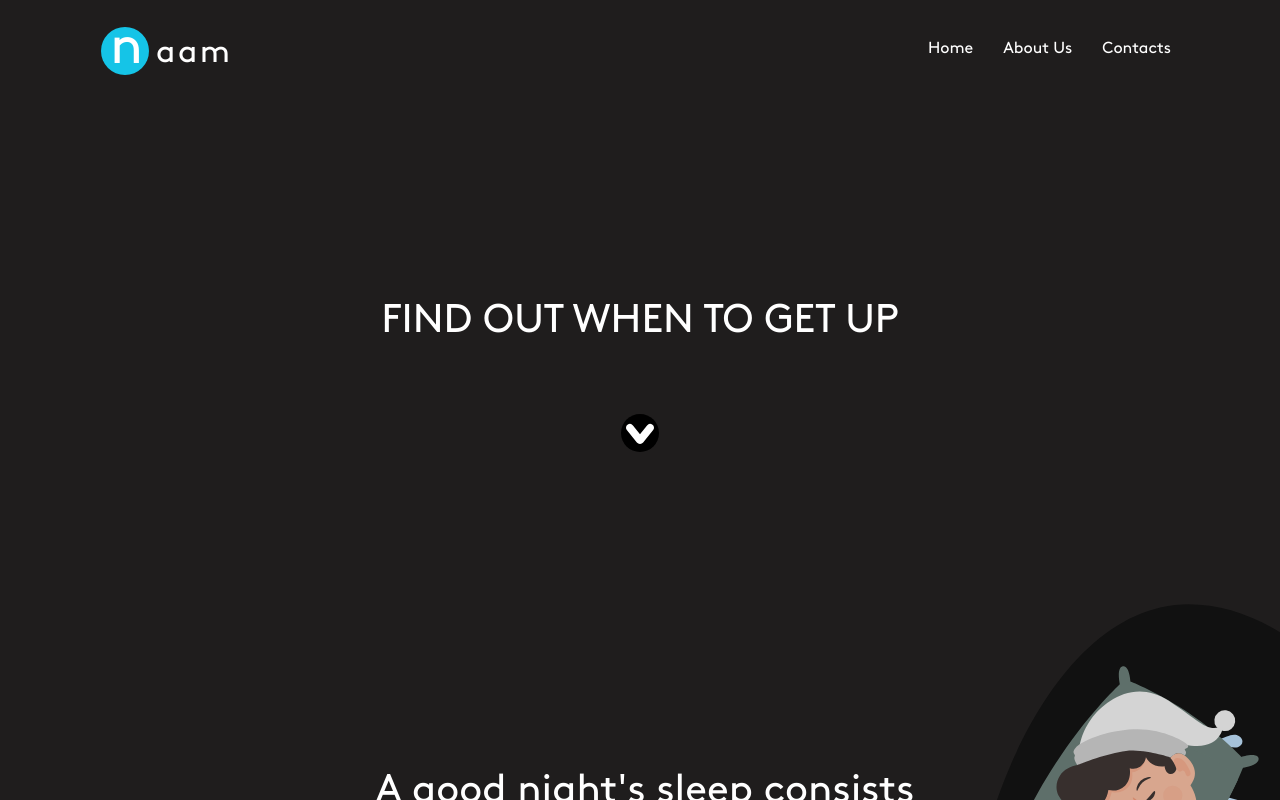
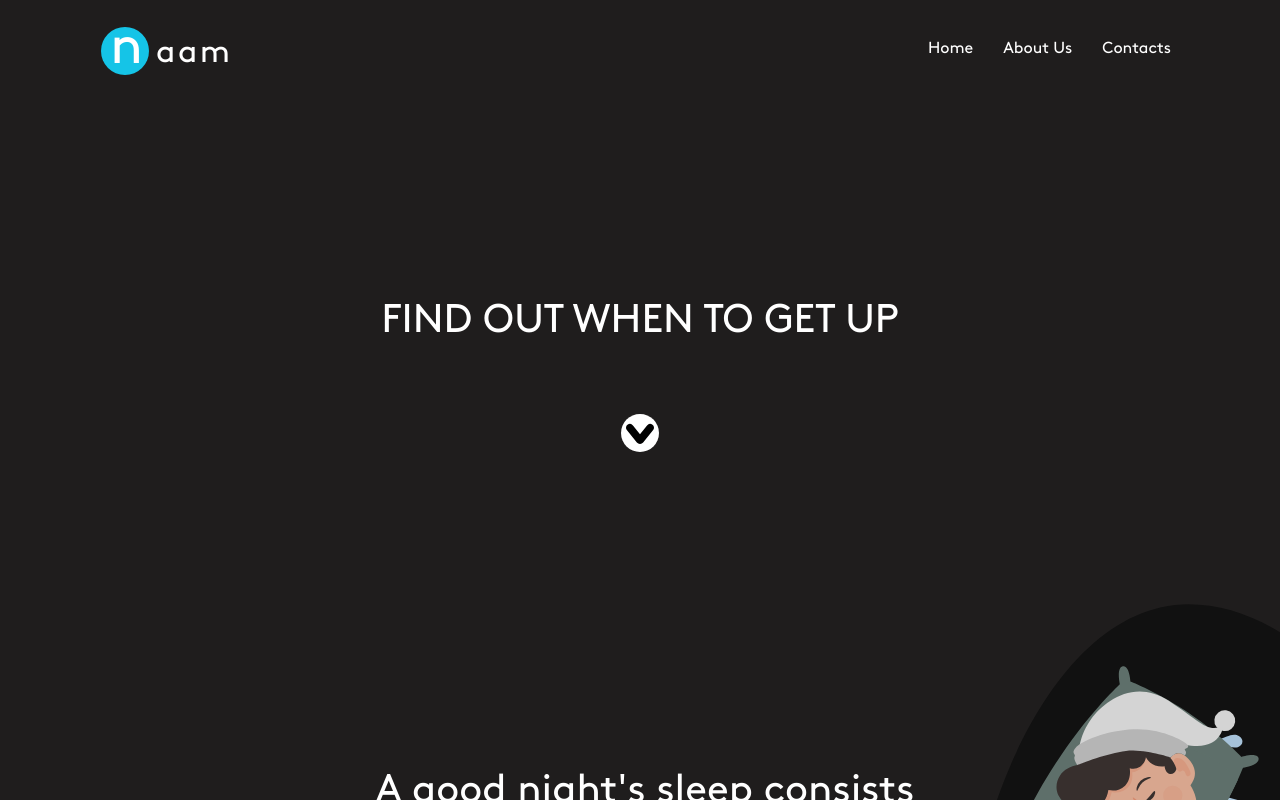
Before and after one commit to muhammadkamel/naam, a plain HTML site: page index.html in a window 1280 px wide. Shown: the top 800 px of the page. Drawn offline with Linux system fonts and the light colour scheme.

Commit message:
Changed color

```diff
--- a/index.html
+++ b/index.html
@@ -48,8 +48,8 @@
 			<a href="#go">
 				<svg xmlns="http://www.w3.org/2000/svg" width="38" height="38" viewBox="0 0 38 38">
 					<g id="arrow" transform="translate(1790.806 3340.806) rotate(180)">
-						<circle id="Ellipse_6" data-name="Ellipse 6" cx="19" cy="19" r="19" transform="translate(1752.806 3302.806)" fill="#000000"/>
-						<path id="Union_3" data-name="Union 3" d="M1.494,19.2a3.692,3.692,0,0,1-.67-5.289L10.867,1.448A3.93,3.93,0,0,1,14,0a3.927,3.927,0,0,1,3.133,1.447L27.177,13.913a3.691,3.691,0,0,1-.67,5.288,3.966,3.966,0,0,1-5.453-.649L14,9.8,6.947,18.551a3.969,3.969,0,0,1-5.453.65Z" transform="translate(1757.806 3310.806)" fill="#fff"/>
+						<circle id="Ellipse_6" data-name="Ellipse 6" cx="19" cy="19" r="19" transform="translate(1752.806 3302.806)" fill="#fff"/>
+						<path id="Union_3" data-name="Union 3" d="M1.494,19.2a3.692,3.692,0,0,1-.67-5.289L10.867,1.448A3.93,3.93,0,0,1,14,0a3.927,3.927,0,0,1,3.133,1.447L27.177,13.913a3.691,3.691,0,0,1-.67,5.288,3.966,3.966,0,0,1-5.453-.649L14,9.8,6.947,18.551a3.969,3.969,0,0,1-5.453.65Z" transform="translate(1757.806 3310.806)" fill="#000000"/>
 					</g>
 				</svg>
 			</a>
```
